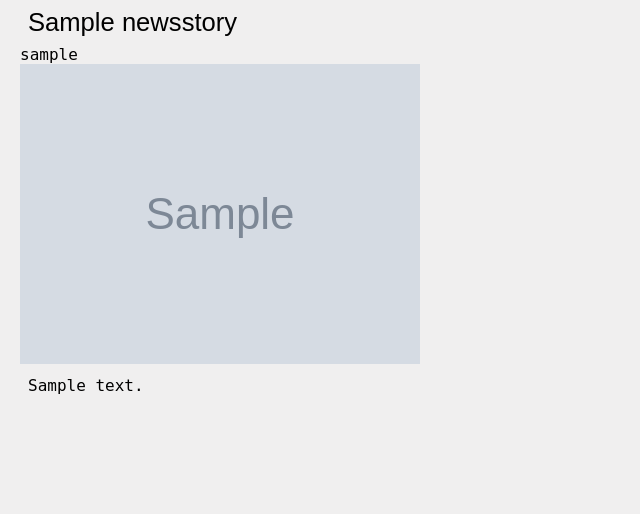
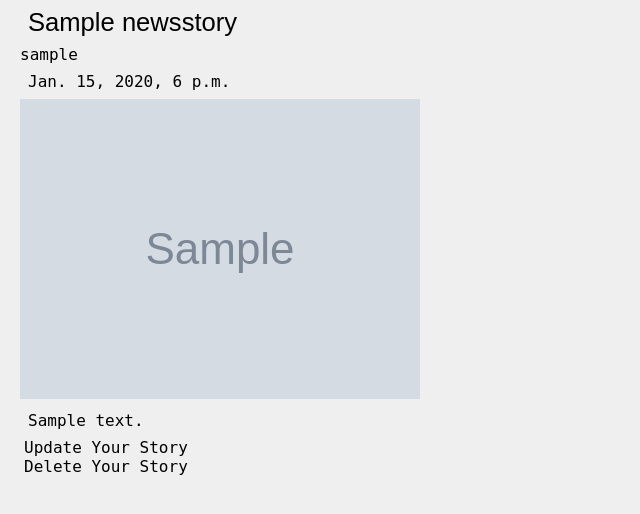
Before and after one commit to BBLogan/goodshecodesnews, a Django app: page /news/1/ in a window 1280 px wide. Shown: the part 100-614 px from the top of the page, without its empty margins (0-640 px from the left). Run offline with Django 4.2, Linux system fonts and the light colour scheme; a user stored in the database is signed in; tables that the repository leaves empty hold one stand-in row (values such as "Sample post"); grey boxes marked "Sample" are stand-in pictures; parts of the project's set-up code (start-up, migrations or seed data) failed here and were passed over; some web fonts are replaced.

Commit message:
Updating story.html in hope to get images working again on the individual story level

```diff
--- a/she_codes_news/news/templates/news/story.html
+++ b/she_codes_news/news/templates/news/story.html
@@ -1,7 +1,7 @@
 <!-- News Setup Step 12: adding a new view -->
 
 <!-- news/templates/news/story.html -->
-{% extends 'base.html' %}
+{% extends "base.html" %}
 {% load static %}
 
 {% block stylesheets %}
@@ -9,17 +9,31 @@
 {% endblock %}
 
 {% block content %}
-<div id="story-wrapper">
+<section id="story-wrapper">
     <h2>{{ story.title }}</h2>
-    <h4>{{ story.author }}</h4>
+    <h4>{{ story.author.username }}</h4>
+    <p>{{ story.pub_date }}</p>
+
     <div id="story-content">
         {% if story.img_url %}
-        <img src="{{ story.img_url }}">
+            <img src="{{ story.img_url }}">
         {% else %}
-
+            <img src="{% static '/news/images/placeholder-5.jpg' %}">
         {% endif %}
+    </div>
+    <div class="story-text">
         {{ story.content|linebreaks }}
     </div>
-</div>
+</section>
+
+<section>
+    {% if request.user.is_authenticated %}
+        {% if request.user == story.author %}
+            <a href="{% url 'news:updateStory' story.id %}" class="button">Update Your Story</a>
+            <br>
+            <a href="{% url 'news:deleteStory' story.id %}" class="button">Delete Your Story</a>
+        {% endif %}
+    {% endif %}
+</section>
 
 {% endblock %}
```
